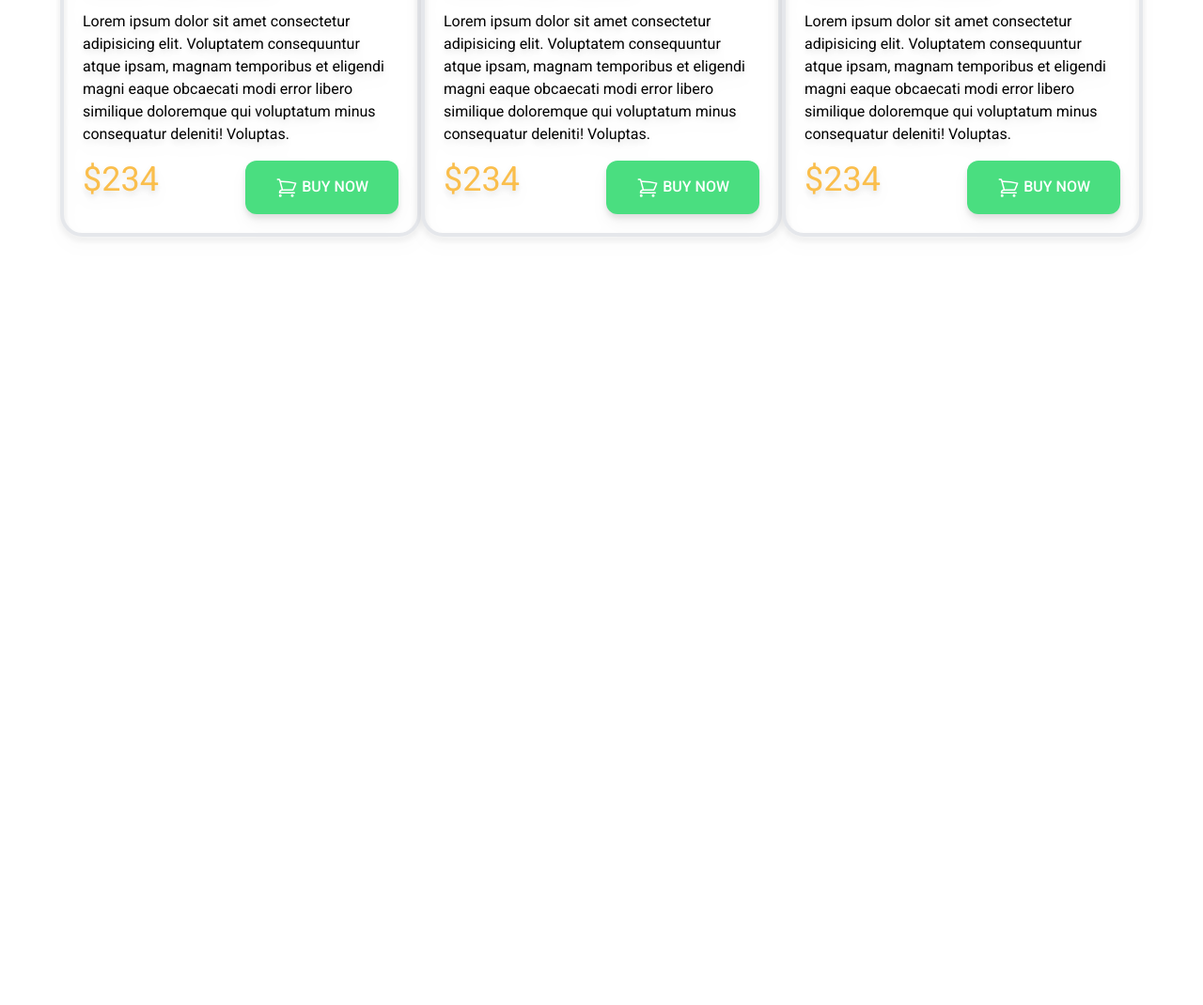
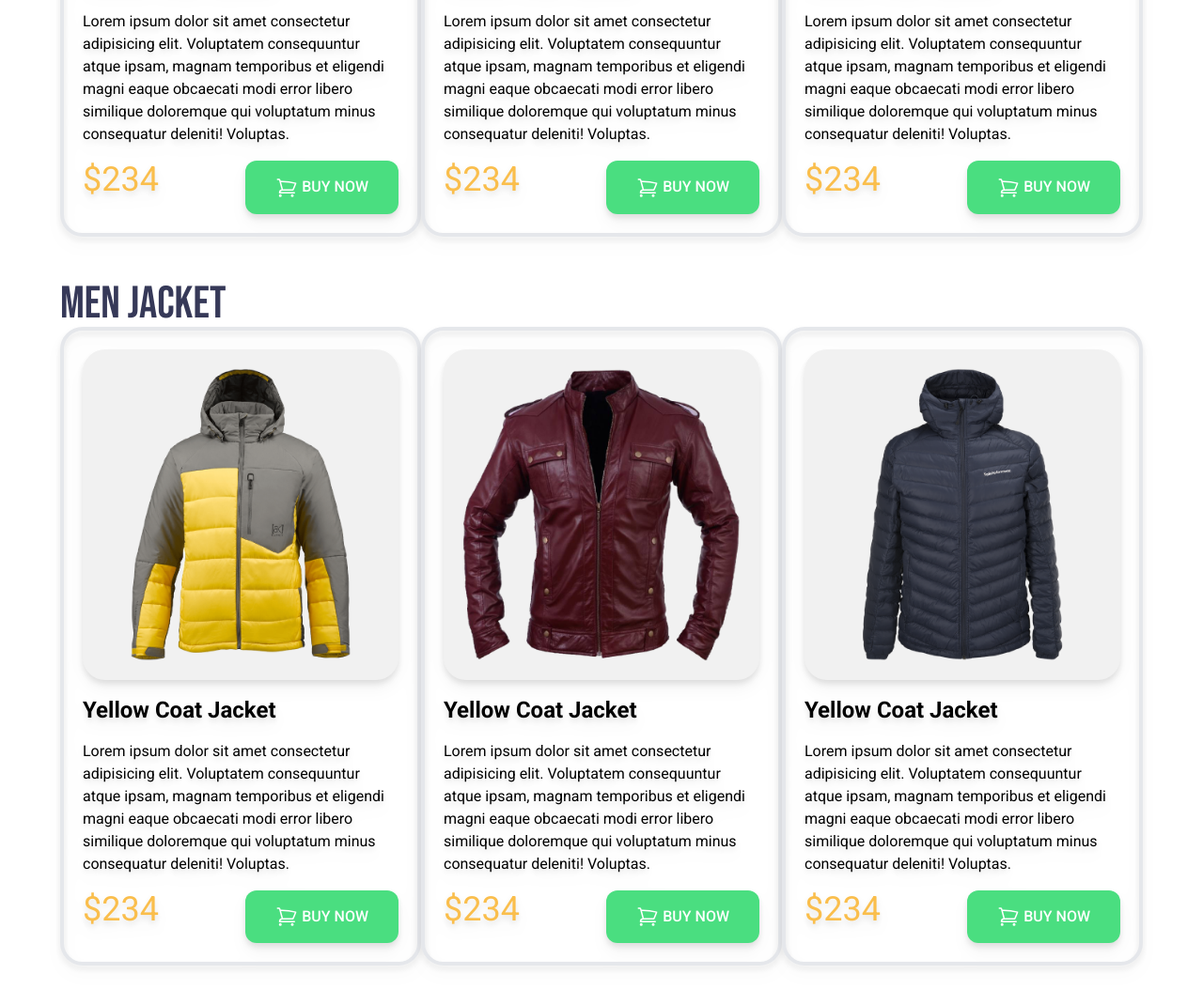
Before and after one commit to dipto230/pengune-project-new, a plain HTML site: page index.html in a window 1280 px wide. Shown: the part 872-1942 px from the top of the page at 94% size. Before the commit the page ends 1172 px from the top, so only its background shows below. Drawn offline with nearby package versions, Linux system fonts and the light colour scheme.

Commit message:
men jacket section done

```diff
--- a/index.html
+++ b/index.html
@@ -133,6 +133,87 @@
                           </div>
              </div>
         </section>
+        <section class="my-12">
+            <!-- women-jacket-section -->
+             <h3 class="uppercase text-5xl text-[#363958] font-bebas-neue">MEN JACKET</h3>
+             <!-- jacket and other container -->
+             <div class="grid  grid-cols-1  md:grid-cols-2 lg:grid-cols-3">
+                <div class="p-5 space-y-4 drop-shadow-lg border-4 rounded-3xl">
+                    <!-- jacket part -->
+                     <img class="p-5  rounded-3xl  bg-[#F1F1F1]" src="images/jacket-4.png" alt="">
+                     <h4 class="text-2xl font-bold">Yellow Coat Jacket </h4>
+
+                    <p>Lorem ipsum dolor sit amet consectetur adipisicing elit. Voluptatem consequuntur atque ipsam, magnam temporibus et eligendi magni eaque obcaecati modi error libero similique doloremque qui voluptatum minus consequatur deleniti! Voluptas.</p>
+                    <div class="flex justify-between">
+                        <h3 class="text-[#FABE4C] text-4xl">$234</h3>
+                        <button class="bg-green-400 px-8 py-4 rounded-xl font-medium text-white bg-gradient-to-r from-[#rgb(164, 188, 70)] to-[#rgb(133, 160, 25)]">
+                            <svg xmlns="http://www.w3.org/2000/svg" fill="none" viewBox="0 0 24 24" stroke-width="1.5" stroke="currentColor" class="size-6 text-white inline">
+                                <path stroke-linecap="round" stroke-linejoin="round" d="M2.25 3h1.386c.51 0 .955.343 1.087.835l.383 1.437M7.5 14.25a3 3 0 0 0-3 3h15.75m-12.75-3h11.218c1.121-2.3 2.1-4.684 2.924-7.138a60.114 60.114 0 0 0-16.536-1.84M7.5 14.25 5.106 5.272M6 20.25a.75.75 0 1 1-1.5 0 .75.75 0 0 1 1.5 0Zm12.75 0a.75.75 0 1 1-1.5 0 .75.75 0 0 1 1.5 0Z" />
+                              </svg>
+
+
+
+
+                            BUY NOW
+
+                        </button>
+
+
+                    </div>
+                  </div>
+
+                    <div class="p-5 space-y-4 drop-shadow-lg border-4 rounded-3xl">
+                        <!-- jacket part -->
+                         <img class="p-5  rounded-3xl  bg-[#F1F1F1]" src="images/jacket-5.png" alt="">
+                         <h4 class="text-2xl font-bold">Yellow Coat Jacket </h4>
+
+                        <p>Lorem ipsum dolor sit amet consectetur adipisicing elit. Voluptatem consequuntur atque ipsam, magnam temporibus et eligendi magni eaque obcaecati modi error libero similique doloremque qui voluptatum minus consequatur deleniti! Voluptas.</p>
+                        <div class="flex justify-between">
+                            <h3 class="text-[#FABE4C] text-4xl">$234</h3>
+                            <button class="bg-green-400 px-8 py-4 rounded-xl font-medium text-white bg-gradient-to-r from-[#rgb(164, 188, 70)] to-[#rgb(133, 160, 25)]">
+                                <svg xmlns="http://www.w3.org/2000/svg" fill="none" viewBox="0 0 24 24" stroke-width="1.5" stroke="currentColor" class="size-6 text-white inline">
+                                    <path stroke-linecap="round" stroke-linejoin="round" d="M2.25 3h1.386c.51 0 .955.343 1.087.835l.383 1.437M7.5 14.25a3 3 0 0 0-3 3h15.75m-12.75-3h11.218c1.121-2.3 2.1-4.684 2.924-7.138a60.114 60.114 0 0 0-16.536-1.84M7.5 14.25 5.106 5.272M6 20.25a.75.75 0 1 1-1.5 0 .75.75 0 0 1 1.5 0Zm12.75 0a.75.75 0 1 1-1.5 0 .75.75 0 0 1 1.5 0Z" />
+                                  </svg>
+
+
+
+
+                                BUY NOW
+
+                            </button>
+
+
+                        </div>
+                      </div>
+
+                        <div class="p-5 space-y-4 drop-shadow-lg border-4 rounded-3xl">
+                            <!-- jacket part -->
+                             <img class="p-5  rounded-3xl  bg-[#F1F1F1]" src="images/jacket-6.png" alt="">
+                             <h4 class="text-2xl font-bold">Yellow Coat Jacket </h4>
+
+                            <p>Lorem ipsum dolor sit amet consectetur adipisicing elit. Voluptatem consequuntur atque ipsam, magnam temporibus et eligendi magni eaque obcaecati modi error libero similique doloremque qui voluptatum minus consequatur deleniti! Voluptas.</p>
+                            <div class="flex justify-between">
+                                <h3 class="text-[#FABE4C] text-4xl">$234</h3>
+                                <button class="bg-green-400 px-8 py-4 rounded-xl font-medium text-white bg-gradient-to-r from-[#rgb(164, 188, 70)] to-[#rgb(133, 160, 25)] ">
+                                    <svg xmlns="http://www.w3.org/2000/svg" fill="none" viewBox="0 0 24 24" stroke-width="1.5" stroke="currentColor" class="size-6 text-white inline">
+                                        <path stroke-linecap="round" stroke-linejoin="round" d="M2.25 3h1.386c.51 0 .955.343 1.087.835l.383 1.437M7.5 14.25a3 3 0 0 0-3 3h15.75m-12.75-3h11.218c1.121-2.3 2.1-4.684 2.924-7.138a60.114 60.114 0 0 0-16.536-1.84M7.5 14.25 5.106 5.272M6 20.25a.75.75 0 1 1-1.5 0 .75.75 0 0 1 1.5 0Zm12.75 0a.75.75 0 1 1-1.5 0 .75.75 0 0 1 1.5 0Z" />
+                                      </svg>
+
+
+
+
+                                    BUY NOW
+
+                                </button>
+
+
+                            </div>
+                          </div>
+             </div>
+
+
+
+
 
     </main>
 
```
